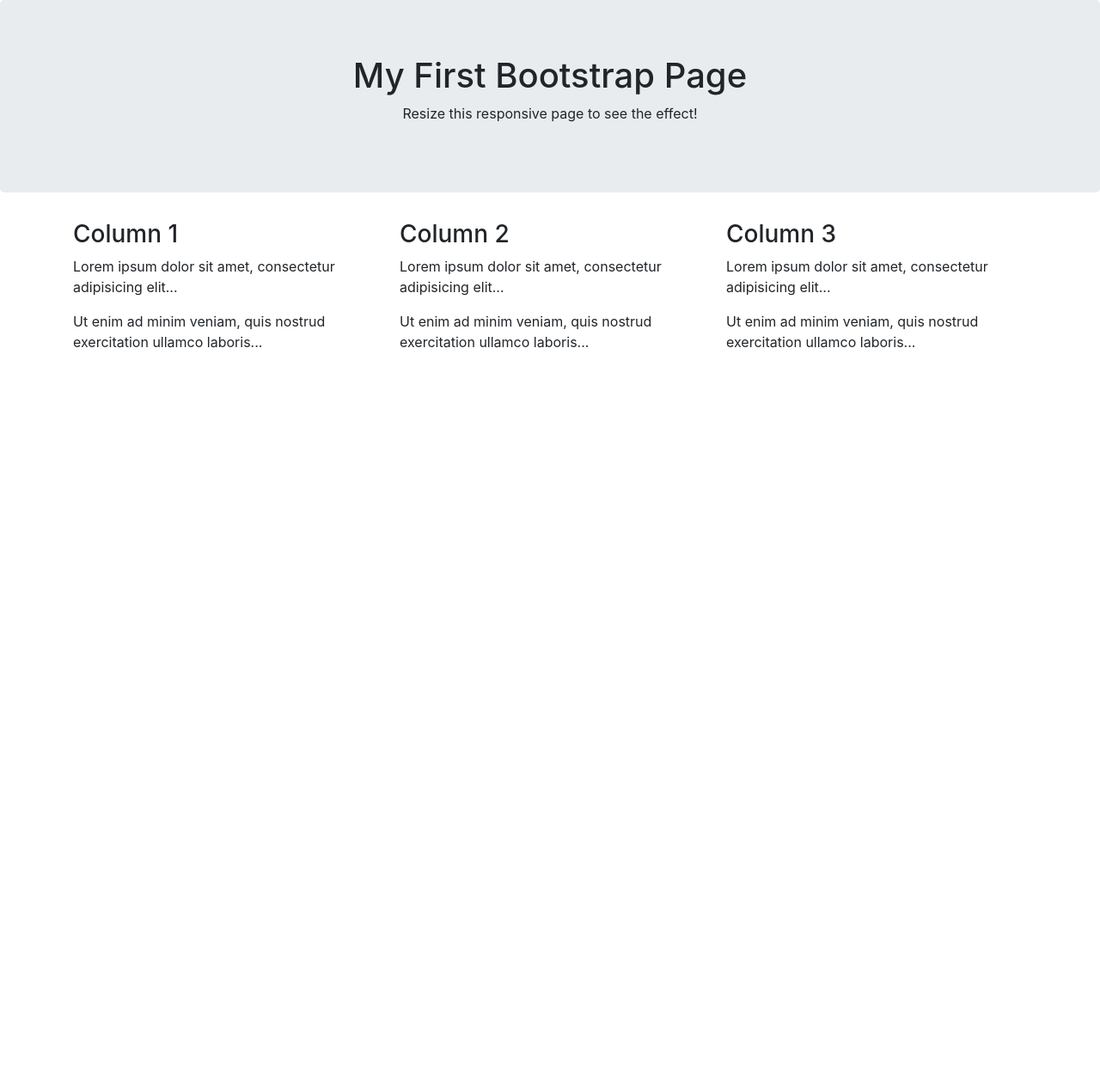
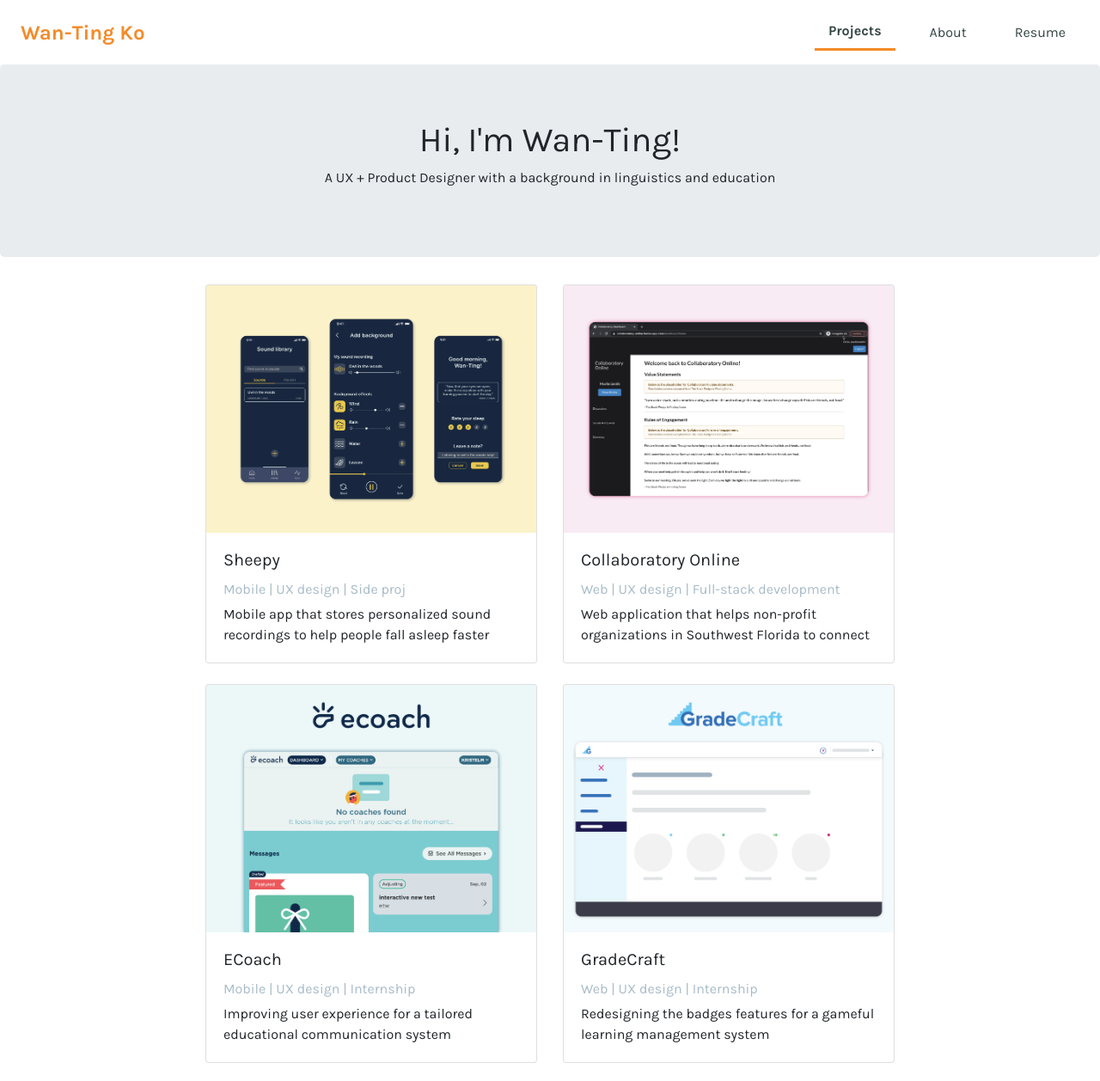
Before and after one commit to wantingko/ux, a plain HTML site: page index.html in a window 1280 px wide. Shown: the top 1258 px of the page at 86% size. Before the commit the page ends 800 px from the top, so only its background shows below. Drawn offline with nearby package versions, Linux system fonts and the light colour scheme.

Commit message:
index page v1

```diff
--- a/assets/css/index.css
+++ b/assets/css/index.css
@@ -61,7 +61,9 @@ li .nav-link.active {
 }
 
 /* project */
-
+.proj-tag {
+    color: #a7bbc7;
+  }
 
 /* footer */
 .footer {
--- a/index.html
+++ b/index.html
@@ -4,37 +4,171 @@
   <title>Wan-Ting Ko | UX Designer</title>
   <meta charset="utf-8">
   <meta name="viewport" content="width=device-width, initial-scale=1">
+
+  <!-- CSS -->
+  <link rel="stylesheet" type="text/css" href="assets/css/html5reset.css">
   <link rel="stylesheet" href="https://maxcdn.bootstrapcdn.com/bootstrap/4.5.2/css/bootstrap.min.css">
+  <link rel="stylesheet" type="text/css" href="assets/css/index.css">
+  <link rel="stylesheet" type="text/css" href="assets/css/page.css">
+  <link rel="stylesheet" href="https://use.fontawesome.com/releases/v5.0.7/css/all.css">
+
+  <!-- Google font -->
+  <link href="https://fonts.googleapis.com/css?family=Karla:400,400i,700,700i&display=swap" rel="stylesheet">
+
+  <!-- JS -->
   <script src="https://ajax.googleapis.com/ajax/libs/jquery/3.5.1/jquery.min.js"></script>
   <script src="https://cdnjs.cloudflare.com/ajax/libs/popper.js/1.16.0/umd/popper.min.js"></script>
   <script src="https://maxcdn.bootstrapcdn.com/bootstrap/4.5.2/js/bootstrap.min.js"></script>
+  <script type="text/javascript" src="assets/js/index.js"></script>
 </head>
+
 <body>
+    <!-- header -->
+    <header class="header">
+        <nav class="navbar">
+            <a href="index.html" class="nav-logo">Wan-Ting Ko</a>
+            <ul class="nav-menu">
+                <li class="nav-item">
+                    <a href="index.html" class="nav-link active">Projects</a>
+                </li>
+                <li class="nav-item">
+                    <a href="about.html" class="nav-link">About</a>
+                </li>
+                <li class="nav-item">
+                    <a target="_blank" href="assets/pdf/wantingko-resume-2021.pdf" class="nav-link">Resume</a>
+                </li>
+            </ul>
+        </nav>
+    </header>
+    <!-- <a id="back-to-top" href="#" class="btn btn-light btn-lg back-to-top" role="button"><i class="fas fa-chevron-up"></i></a> -->
+    <!-- btn-circle btn-xl -->
+    <!-- <button type="button" class="btn btn-default btn-circle"><i class="fa fa-check"></i> -->
+    <button onclick="topFunction()" id="top" title="Go to top"><i class="fas fa-chevron-up"></i></button>
 
-<div class="jumbotron text-center">
-  <h1>My First Bootstrap Page</h1>
-  <p>Resize this responsive page to see the effect!</p>
-</div>
+    <!-- landing bar -->
+    <div class="jumbotron text-center">
+      <h1>Hi, I'm Wan-Ting!</h1>
+      <p>A UX + Product Designer with a background in linguistics and education</p>
+    </div>
 
-<div class="container">
-  <div class="row">
-    <div class="col-sm-4">
-      <h3>Column 1</h3>
-      <p>Lorem ipsum dolor sit amet, consectetur adipisicing elit...</p>
-      <p>Ut enim ad minim veniam, quis nostrud exercitation ullamco laboris...</p>
+    <!-- projects -->
+    <div class="container content">
+      <div class="row row-cols-1 row-cols-md-2">
+        <!-- proj 1 -->
+        <div class="col mb-4">
+          <div class="card">
+            <a href="projects/sheepy.html">
+              <img src="assets/img/sh-landing-trans.png" class="card-img-top" id="sheepy" alt="...">
+            </a>
+
+            <div class="card-body">
+              <h5 class="card-title">Sheepy</h5>
+              <h6 class="proj-tag">Mobile | UX design | Side proj</h6>
+              <p class="card-text">Mobile app that stores personalized sound recordings to help people fall asleep faster</p>
+            </div>
+          </div>
+        </div>
+        <!-- proj 2 -->
+        <div class="col mb-4">
+          <div class="card">
+            <a href="projects/collaboratory.html">
+              <img src="assets/img/co-landing-trans.png" class="card-img-top" id="collaboratory" alt="...">
+            </a>
+
+            <div class="card-body">
+              <h5 class="card-title">Collaboratory Online</h5>
+              <h6 class="proj-tag">Web | UX design | Full-stack development</h6>
+              <p class="card-text">Web application that helps non-profit organizations in Southwest Florida to connect</p>
+            </div>
+          </div>
+        </div>
+        <!-- proj 3 -->
+        <div class="col mb-4">
+          <div class="card">
+            <a href="projects/ecoach.html">
+              <img src="assets/img/ec-landing-trans.png" class="card-img-top" id="ecoach" alt="...">
+            </a>
+
+            <div class="card-body">
+              <h5 class="card-title">ECoach</h5>
+              <h6 class="proj-tag">Mobile | UX design | Internship</h6>
+              <p class="card-text">Improving user experience for a tailored educational communication system</p>
+            </div>
+          </div>
+        </div>
+        <!-- proj 4 -->
+        <div class="col mb-4">
+          <div class="card">
+            <a href="projects/gradecraft.html">
+              <img src="assets/img/sp-landing-trans.png" class="card-img-top" id="spire" alt="...">
+            </a>
+
+            <div class="card-body">
+              <h5 class="card-title">GradeCraft</h5>
+              <h6 class="proj-tag">Web | UX design | Internship</h6>
+              <p class="card-text">Redesigning the badges features for a gameful learning management system</p>
+            </div>
+          </div>
+        </div>
+        <!-- proj 5 -->
+        <div class="col mb-4">
+          <div class="card">
+            <a href="projects/change.html">
+              <img src="assets/img/ch-landing-trans.png" class="card-img-top" id="change" alt="...">
+            </a>
+
+            <div class="card-body">
+              <h5 class="card-title">CHANGE</h5>
+              <h6 class="proj-tag">Mobile | UX design | CHI 2020</h6>
+              <p class="card-text">Mobile app that helps people build sustainable habits through gamified experiences</p>
+            </div>
+          </div>
+        </div>
+        <!-- proj 6 -->
+        <div class="col mb-4">
+          <div class="card">
+            <a href="projects/mitigate.html">
+              <img src="assets/img/mg-landing-trans.png" class="card-img-top" id="mitigate" alt="...">
+            </a>
+
+            <div class="card-body">
+              <h5 class="card-title">MitiGate</h5>
+              <h6 class="proj-tag">Web | UX research | Client</h6>
+              <p class="card-text">Needs assessments and usability studies on a cyber security system</p>
+            </div>
+          </div>
+        </div>
+      </div>
+      <hr class="separator">
     </div>
-    <div class="col-sm-4">
-      <h3>Column 2</h3>
-      <p>Lorem ipsum dolor sit amet, consectetur adipisicing elit...</p>
-      <p>Ut enim ad minim veniam, quis nostrud exercitation ullamco laboris...</p>
+
+    <!-- footer -->
+    <div class="footer">
+        <p>Designed and coded with ❤️‍ and ☕ by Wan-Ting Ko 2020</p>
     </div>
-    <div class="col-sm-4">
-      <h3>Column 3</h3>
-      <p>Lorem ipsum dolor sit amet, consectetur adipisicing elit...</p>
-      <p>Ut enim ad minim veniam, quis nostrud exercitation ullamco laboris...</p>
-    </div>
-  </div>
-</div>
 
+    <!-- script -->
+    <script>
+        // back to top
+        //Get the button
+        var mybutton = document.getElementById("top");
+
+        // When the user scrolls down 20px from the top of the document, show the button
+        window.onscroll = function() {scrollFunction()};
+
+        function scrollFunction() {
+          if (document.body.scrollTop > 20 || document.documentElement.scrollTop > 20) {
+            mybutton.style.display = "block";
+          } else {
+            mybutton.style.display = "none";
+          }
+        }
+
+        // When the user clicks on the button, scroll to the top of the document
+        function topFunction() {
+          document.body.scrollTop = 0;
+          document.documentElement.scrollTop = 0;
+        }
+        </script>
 </body>
 </html>
```
Also changed, not shown: about.html (+40 -0 lines).
